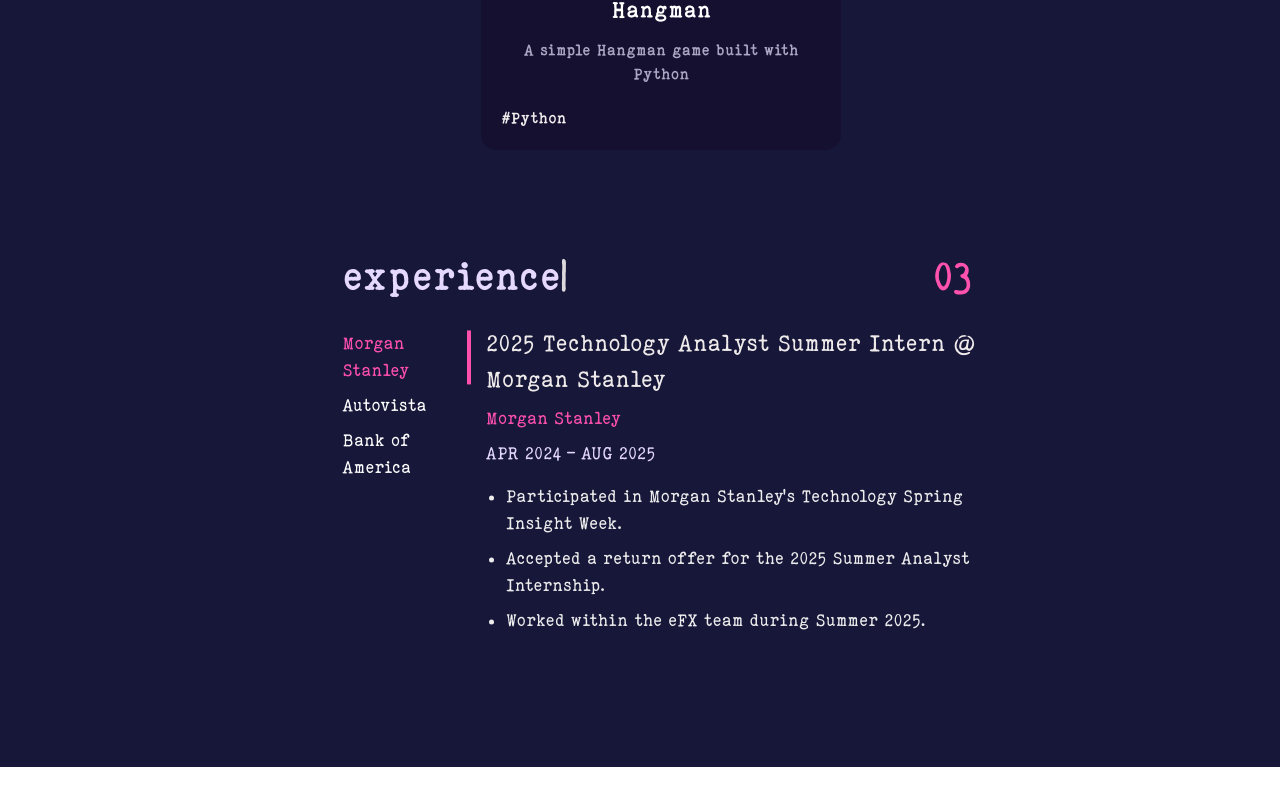
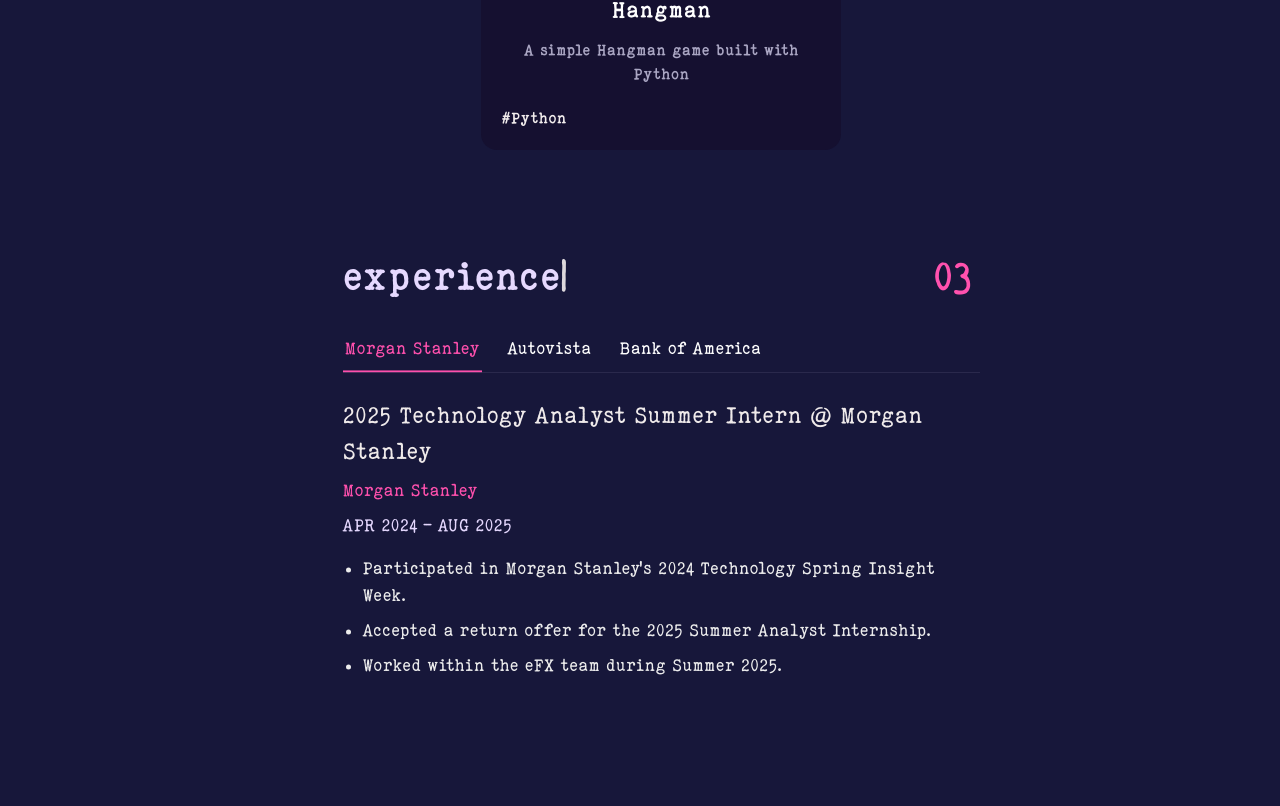
Before and after one commit to khadijaludhi/khadija_io, a React (Vite) app: page / in a window 1280 px wide. Shown: the part 3104-3910 px from the top of the page. Before the commit the page ends 3871 px from the top, so only its background shows below. Built offline with nearby package versions, Linux system fonts and the light colour scheme.

Commit message:
working on the experience panel

```diff
--- a/src/components/JobList.jsx
+++ b/src/components/JobList.jsx
@@ -2,57 +2,33 @@
 import PropTypes from "prop-types";
 import Fade from "react-reveal/Fade";
 
-const isHorizontal = window.innerWidth < 600;
-
-function TabPanel(props) {
-  const { children, value, index, ...other } = props;
-
+function TabPanel({ children, value, index, ...other }) {
   return (
-    <div
-      role="tabpanel"
-      hidden={value !== index}
-      id={`full-width-tabpanel-${index}`}
-      aria-labelledby={`full-width-tab-${index}`}
-      {...other}
-    >
-      {value === index && (
-        <div style={{ padding: 0 }}>
-          {children}
-        </div>
-      )}
+    <div role="tabpanel" hidden={value !== index} {...other}>
+      {value === index && <div style={{ padding: 0 }}>{children}</div>}
     </div>
   );
 }
-
-TabPanel.propTypes = {
-  children: PropTypes.node,
-  index: PropTypes.any.isRequired,
-  value: PropTypes.any.isRequired,
-};
-
-function a11yProps(index) {
-  return {
-    id: `full-width-tab-${index}`,
-    "aria-controls": `full-width-tabpanel-${index}`,
-  };
-}
+TabPanel.propTypes = { children: PropTypes.node, index: PropTypes.any.isRequired, value: PropTypes.any.isRequired };
 
 const JobList = () => {
   const [value, setValue] = useState(0);
   const [isVisible, setIsVisible] = useState(false);
   const [hasBeenVisible, setHasBeenVisible] = useState(false);
   const sectionRef = useRef(null);
-  const [sliderStyle, setSliderStyle] = useState({});
+
+  // slider for the horizontal tabs (underline)
+  const tabsRef = useRef([]);
+  const [sliderStyle, setSliderStyle] = useState({ left: 0, width: 0 });
 
   const experienceItems = {
     "Morgan Stanley": {
       jobTitle: "2025 Technology Analyst Summer Intern @ Morgan Stanley",
       duration: "APR 2024 - AUG 2025",
       desc: [
-        "Participated in Morgan Stanley’s Technology Spring Insight Week.",
+        "Participated in Morgan Stanley’s 2024 Technology Spring Insight Week.",
         "Accepted a return offer for the 2025 Summer Analyst Internship.",
         "Worked within the eFX team during Summer 2025.",
-
       ],
     },
     Autovista: {
@@ -73,100 +49,103 @@
     },
   };
 
-  const handleChange = (index, event) => {
-    setValue(index);
+  const keys = Object.keys(experienceItems);
 
-    const element = event.currentTarget;
-    setSliderStyle({
-      top: element.offsetTop,
-      height: element.offsetHeight,
-    });
+  const moveSliderTo = (idx) => {
+    const el = tabsRef.current[idx];
+    if (!el) return;
+    const { offsetLeft, offsetWidth } = el;
+    setSliderStyle({ left: offsetLeft, width: offsetWidth });
   };
 
-  const updateSliderPosition = () => {
-    const selectedItem = document.querySelector(`ul li:nth-child(${value + 1})`);
-    if (selectedItem) {
-      setSliderStyle({
-        top: selectedItem.offsetTop,
-        height: selectedItem.offsetHeight,
-      });
-    }
+  const handleChange = (idx) => {
+    setValue(idx);
+    moveSliderTo(idx);
   };
 
+  // intersection observer (your fade-in)
   useEffect(() => {
-    const observer = new IntersectionObserver(
+    const obs = new IntersectionObserver(
       ([entry]) => {
         setIsVisible(entry.isIntersecting);
-
-        if (entry.isIntersecting) {
-          setHasBeenVisible(true);
-        }
+        if (entry.isIntersecting) setHasBeenVisible(true);
       },
-      {
-        root: null,
-        rootMargin: "0px",
-        threshold: 0.25,
-      }
+      { threshold: 0.25 }
     );
-
-    if (sectionRef.current) {
-      observer.observe(sectionRef.current);
-    }
-
-    return () => {
-      if (sectionRef.current) {
-        observer.unobserve(sectionRef.current);
-      }
-    };
+    if (sectionRef.current) obs.observe(sectionRef.current);
+    return () => obs.disconnect();
   }, []);
 
+  // set / update slider position on mount & resize
   useEffect(() => {
-    // Set default slider position to the first item
-    updateSliderPosition();
-
-    window.addEventListener("resize", updateSliderPosition);
-
-    return () => {
-      window.removeEventListener("resize", updateSliderPosition);
-    };
+    const onResize = () => moveSliderTo(value);
+    moveSliderTo(value);
+    window.addEventListener("resize", onResize);
+    return () => window.removeEventListener("resize", onResize);
   }, [value]);
 
   return (
     <div ref={sectionRef} className="joblist-container">
       <Fade bottom when={isVisible || hasBeenVisible} delay={500} distance="75px" duration={3000}>
-        <div style={{ display: "flex", flexDirection: isHorizontal ? "column" : "row", gap: "20px" }}>
-          <div style={{ flexBasis: "20%", position: "relative" }}>
-            <ul style={{ listStyle: "none", padding: 0, marginTop: 5 }}>
-              {Object.keys(experienceItems).map((key, i) => (
+        {/* TOP HORIZONTAL TABS */}
+        <div style={{ position: "relative", borderBottom: "1px solid rgba(230,217,255,0.2)", marginBottom: 24, overflowX: "auto" }}>
+          <ul
+            style={{
+              display: "flex",
+              gap: 24,
+              listStyle: "none",
+              padding: 0,
+              margin: 0,
+              whiteSpace: "nowrap",
+            }}
+          >
+            {keys.map((k, i) => (
               <li
-                  key={i}
-                  style={{ marginBottom: "8px", cursor: "pointer", color: value === i ? "#ff51ae" : "#fff", position: 'relative' }}
-                  onClick={(e) => handleChange(i, e)}
-                  {...a11yProps(i)}
+                key={k}
+                ref={(el) => (tabsRef.current[i] = el)}
+                onClick={() => handleChange(i)}
+                style={{
+                  cursor: "pointer",
+                  padding: "10px 2px",
+                  color: value === i ? "#ff51ae" : "#fff",
+                  fontWeight: value === i ? 700 : 400,
+                  transition: "color .2s",
+                }}
               >
-                  {key}
+                {k}
               </li>
             ))}
           </ul>
-            <div className="slider" style={sliderStyle}></div>
+          {/* underline slider */}
+          <div
+            style={{
+              position: "absolute",
+              bottom: 0,
+              height: 2,
+              background: "#ff51ae",
+              transition: "left .25s ease, width .25s ease",
+              ...sliderStyle,
+            }}
+          />
         </div>
-          <div style={{ flexBasis: "80%" }}>
-            {Object.keys(experienceItems).map((key, i) => (
-              <TabPanel value={value} index={i} key={i}>
-                <div style={{ marginBottom: "8px" }}>
-                  <span style={{ fontSize: "24px", fontWeight: "bold" }}>{experienceItems[key]["jobTitle"]}</span>
+
+        {/* CONTENT */}
+        {keys.map((key, i) => (
+          <TabPanel value={value} index={i} key={key}>
+            <div style={{ marginBottom: 8 }}>
+              <span style={{ fontSize: 24, fontWeight: "bold" }}>{experienceItems[key].jobTitle}</span>
             </div>
-                <div style={{ marginBottom: "8px", color: "#ff51ae" }}>{key}</div>
-                <div style={{ marginBottom: "16px", color: "rgb(230, 217, 255)" }}>{experienceItems[key]["duration"]}</div>
-                <ul style={{ listStyle: "disc", paddingLeft: "20px" }}>
-                  {experienceItems[key]["desc"].map((descItem, j) => (
-                    <li key={j} style={{ marginBottom: "8px", color: "#eee" }}>{descItem}</li>
+            <div style={{ marginBottom: 8, color: "#ff51ae" }}>{key}</div>
+            <div style={{ marginBottom: 16, color: "rgb(230, 217, 255)" }}>{experienceItems[key].duration}</div>
+            <ul style={{ listStyle: "disc", paddingLeft: 20 }}>
+              {experienceItems[key].desc.map((d, j) => (
+                <li key={j} style={{ marginBottom: 8, color: "#eee" }}>
+                  {d}
+                </li>
               ))}
             </ul>
           </TabPanel>
         ))}
-          </div>
-        </div>
       </Fade>
     </div>
   );
```
Lines whose indentation alone changed are shown as unchanged.
